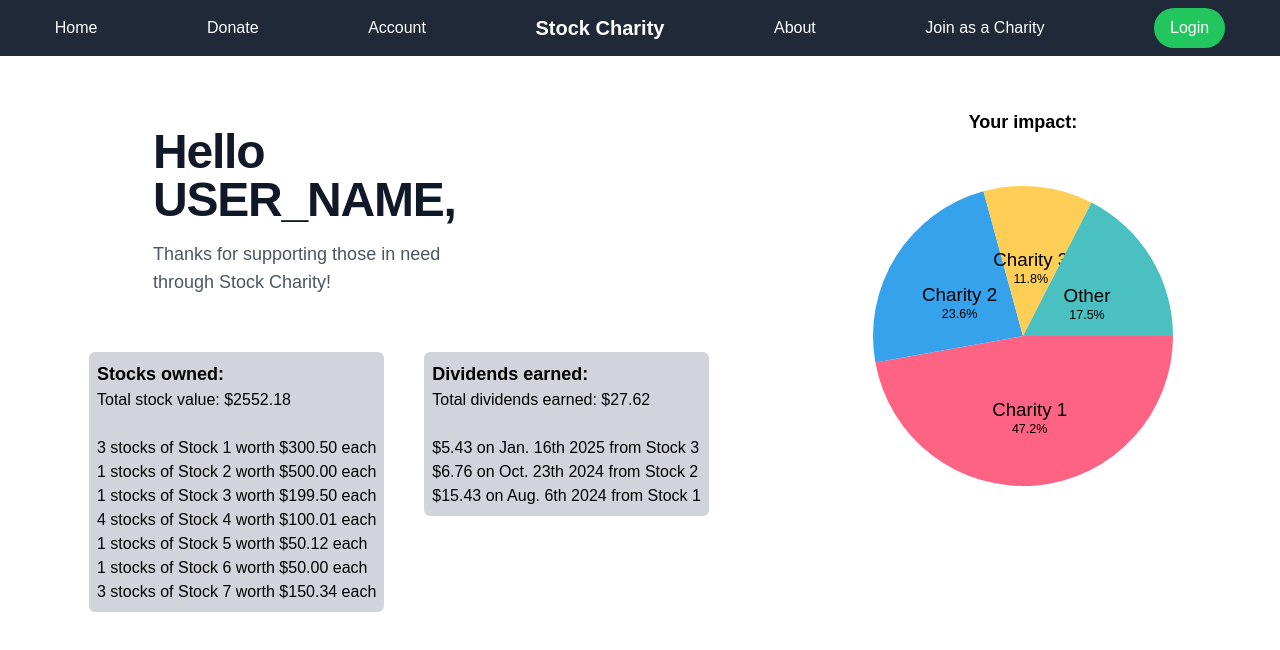
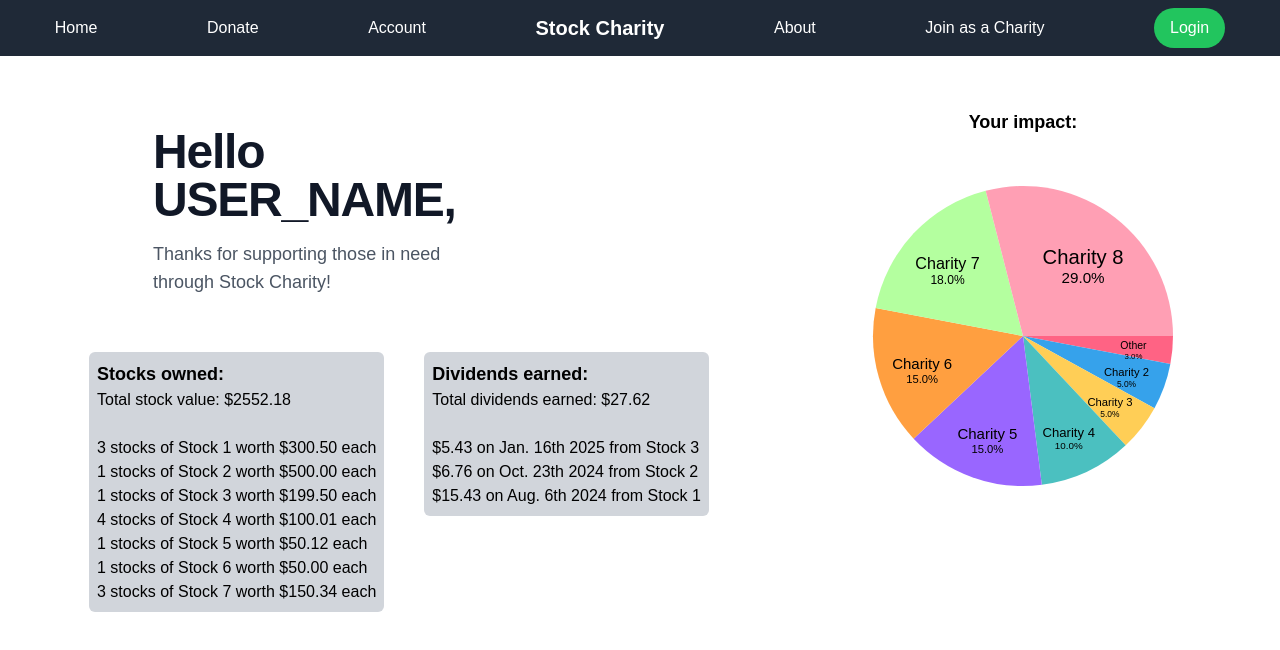
Before and after one commit to utmgdsc/StockCharity, a Next.js app in the folder webapp/: page /Account in a window 1280 px wide. Shown: the top 650 px of the page. Built offline with nearby package versions, Linux system fonts and the light colour scheme.

Commit message:
SC-4 Adjusted Pie Chart labels to avoid clipping. Fixed bug where Pie Chart would not render if there was only one stock.

```diff
--- a/webapp/src/components/pie-chart.tsx
+++ b/webapp/src/components/pie-chart.tsx
@@ -1,4 +1,3 @@
-import { JSX } from "react";
 import React, { useState } from "react";
 
 interface PieChartProps {
@@ -8,7 +7,10 @@ interface PieChartProps {
 }
 
 const defaultColors = [
-    "#FF6384", "#36A2EB", "#FFCE56", "#4BC0C0", "#9966FF", "#FF9F40"
+    "#FF6384", "#36A2EB", "#FFCE56", "#4BC0C0", "#9966FF", "#FF9F40",
+    "#B4FF9F", "#FF9FB4", "#9F40FF", "#40FF9F", "#9FB4FF", "#FFB440",
+    "#FF4040", "#40FF40", "#4040FF", "#FFFF40", "#40FFFF", "#FF40FF",
+    "#B440FF", "#FFB440"
 ];
 
 const PieChart: React.FC<PieChartProps> = ({ data, colors = defaultColors, labels = [] }) => {
@@ -16,9 +18,9 @@ const PieChart: React.FC<PieChartProps> = ({ data, colors = defaultColors, label
 
     const total = data.reduce((acc, value) => acc + value, 0);
 
-    // Combine sections with values less than 10% into an "Other" section
+    // Combine sections with values less than 5% into an "Other" section
     const combinedData = data.reduce<{ data: number[], labels: string[] }>((acc, value, index) => {
-        if ((value / total) * 100 < 10) {
+        if ((value / total) * 100 < 5) {
             if (acc.labels.includes("Other")) {
                 acc.data[acc.labels.indexOf("Other")] += value;
             } else {
@@ -34,6 +36,21 @@ const PieChart: React.FC<PieChartProps> = ({ data, colors = defaultColors, label
 
     let cumulativeValue = 0;
 
+    // If there is only one section, render a full circle
+    if (combinedData.data.length === 1) {
+        return (
+            <svg width="400" height="400" viewBox="0 0 32 32">
+                <circle cx="16" cy="16" r="12" fill={colors[0]} />
+                <text x="16" y="15" fill="#000" fontSize="4" textAnchor="middle" dominantBaseline="middle">
+                    {combinedData.labels[0]}
+                </text>
+                <text x="16" y="19" fill="#000" fontSize="3" textAnchor="middle" dominantBaseline="middle">
+                    100%
+                </text>
+            </svg>
+        );
+    }
+
     return (
         <svg width="400" height="400" viewBox="0 0 32 32">
             {combinedData.data.map((value, index) => {
@@ -44,8 +61,17 @@ const PieChart: React.FC<PieChartProps> = ({ data, colors = defaultColors, label
                 const [labelX, labelY] = getCoordinatesForPercent((cumulativeValue - value / 2) / total);
 
                 // Adjust label position to avoid clipping
-                const adjustedLabelX = (labelX + 16) / 2;
-                const adjustedLabelY = (labelY + 16) / 2;
+                let adjustedLabelX = labelX;
+                let adjustedLabelY = labelY;
+
+                // Ensure labels are within the bounds of the circle
+                const distanceFromCenter = Math.sqrt(Math.pow(labelX - 16, 2) + Math.pow(labelY - 16, 2));
+                if (distanceFromCenter > 10) {
+                    const angle = Math.atan2(labelY - 16, labelX - 16);
+                    const labelDistance = 9 - (4 * (value / total));
+                    adjustedLabelX = 16 + Math.cos(angle) * labelDistance;
+                    adjustedLabelY = 16 + Math.sin(angle) * labelDistance;
+                }
 
                 const isHovered = index === hoveredIndex;
                 const translateFactor = isHovered ? 0.25 : 0; // Increased translation factor
@@ -54,20 +80,52 @@ const PieChart: React.FC<PieChartProps> = ({ data, colors = defaultColors, label
                 const transform = `translate(${translateX}, ${translateY})`;
 
                 return (
-                    <g key={index} onMouseEnter={() => setHoveredIndex(index)} onMouseLeave={() => setHoveredIndex(null)}>
                     <path
+                        key={index}
                         d={`M16 16 L ${startX} ${startY} A 12 12 0 ${largeArcFlag} 1 ${endX} ${endY} Z`} // Reduced radius from 16 to 12
                         fill={colors[index % colors.length]}
                         transform={transform}
                         style={{ transition: 'transform 0.2s' }}
+                        onMouseEnter={() => setHoveredIndex(index)}
+                        onMouseLeave={() => setHoveredIndex(null)}
                     />
+                );
+            })}
+            {combinedData.data.map((value, index) => {
+                cumulativeValue += value;
+                const [labelX, labelY] = getCoordinatesForPercent((cumulativeValue - value / 2) / total);
+
+                // Adjust label position to avoid clipping
+                let adjustedLabelX = labelX;
+                let adjustedLabelY = labelY;
+
+                // Ensure labels are within the bounds of the circle
+                const distanceFromCenter = Math.sqrt(Math.pow(labelX - 16, 2) + Math.pow(labelY - 16, 2));
+                if (distanceFromCenter > 10) {
+                    const angle = Math.atan2(labelY - 16, labelX - 16);
+                    const labelDistance = 9 - (4 * (value / total));
+                    adjustedLabelX = 16 + Math.cos(angle) * labelDistance;
+                    adjustedLabelY = 16 + Math.sin(angle) * labelDistance;
+                }
+
+                const isHovered = index === hoveredIndex;
+                const translateFactor = isHovered ? 0.25 : 0; // Increased translation factor
+                const translateX = isHovered ? (labelX - 16) * translateFactor : 0;
+                const translateY = isHovered ? (labelY - 16) * translateFactor : 0;
+                const transform = `translate(${translateX}, ${translateY})`;
+
+                const percentage = (value / total) * 100;
+                const fontSize = 0.75 + (percentage / 100) * 3; // Adjust font size based on percentage
+
+                return (
+                    <g key={index}>
                         {combinedData.labels[index] && (
-                            <text x={adjustedLabelX} y={adjustedLabelY} fill="#000" fontSize="1.5" textAnchor="middle" dominantBaseline="middle" transform={transform} style={{ transition: 'transform 0.2s' }}>
+                            <text x={adjustedLabelX} y={adjustedLabelY} fill="#000" fontSize={fontSize} textAnchor="middle" dominantBaseline="middle" transform={transform} style={{ transition: 'transform 0.2s' }}>
                                 {combinedData.labels[index]}
                             </text>
                         )}
-                        <text x={adjustedLabelX} y={adjustedLabelY + 1.5} fill="#000" fontSize="1" textAnchor="middle" dominantBaseline="middle" transform={transform} style={{ transition: 'transform 0.2s' }}>
-                            {((value / total) * 100).toFixed(1)}%
+                        <text x={adjustedLabelX} y={adjustedLabelY + fontSize} fill="#000" fontSize={fontSize * 0.75} textAnchor="middle" dominantBaseline="middle" transform={transform} style={{ transition: 'transform 0.2s' }}>
+                            {percentage.toFixed(1)}%
                         </text>
                     </g>
                 );
@@ -80,7 +138,6 @@ const getCoordinatesForPercent = (percent: number) => {
     const radius = 12; // Reduced radius from 16 to 12
     const x = Math.cos(2 * Math.PI * percent) * radius + 16;
     const y = Math.sin(2 * Math.PI * percent) * radius + 16;
-
     return [x, y];
 };
 
--- a/webapp/src/pages/Account.tsx
+++ b/webapp/src/pages/Account.tsx
@@ -13,8 +13,12 @@ const Account = (): JSX.Element => {
     for (let i = 0; i < stocks_owned.length; i++){
         stock_total_value += stocks_owned_values[i] * number_of_stocks_owned_per_stock[i];
     }
-    const charities_donated_to = ["Charity 1", "Charity 2", "Charity 3", "Charity 4", "Charity 5", "Charity 6", "Charity 7"];
-    const donations_made = [100.00, 50.00, 25.00, 10.00, 5.00, 17.00, 5.00];
+    const charities_donated_to = [
+        "Charity 1", "Charity 2", "Charity 3", "Charity 4", "Charity 5",
+        "Charity 6", "Charity 7", "Charity 8", "Charity 9",
+    ];
+
+    const donations_made = [1, 5, 5, 10, 15, 15, 18, 29, 2];
 
     return (
         <>
```
Lines whose indentation alone changed are shown as unchanged.
